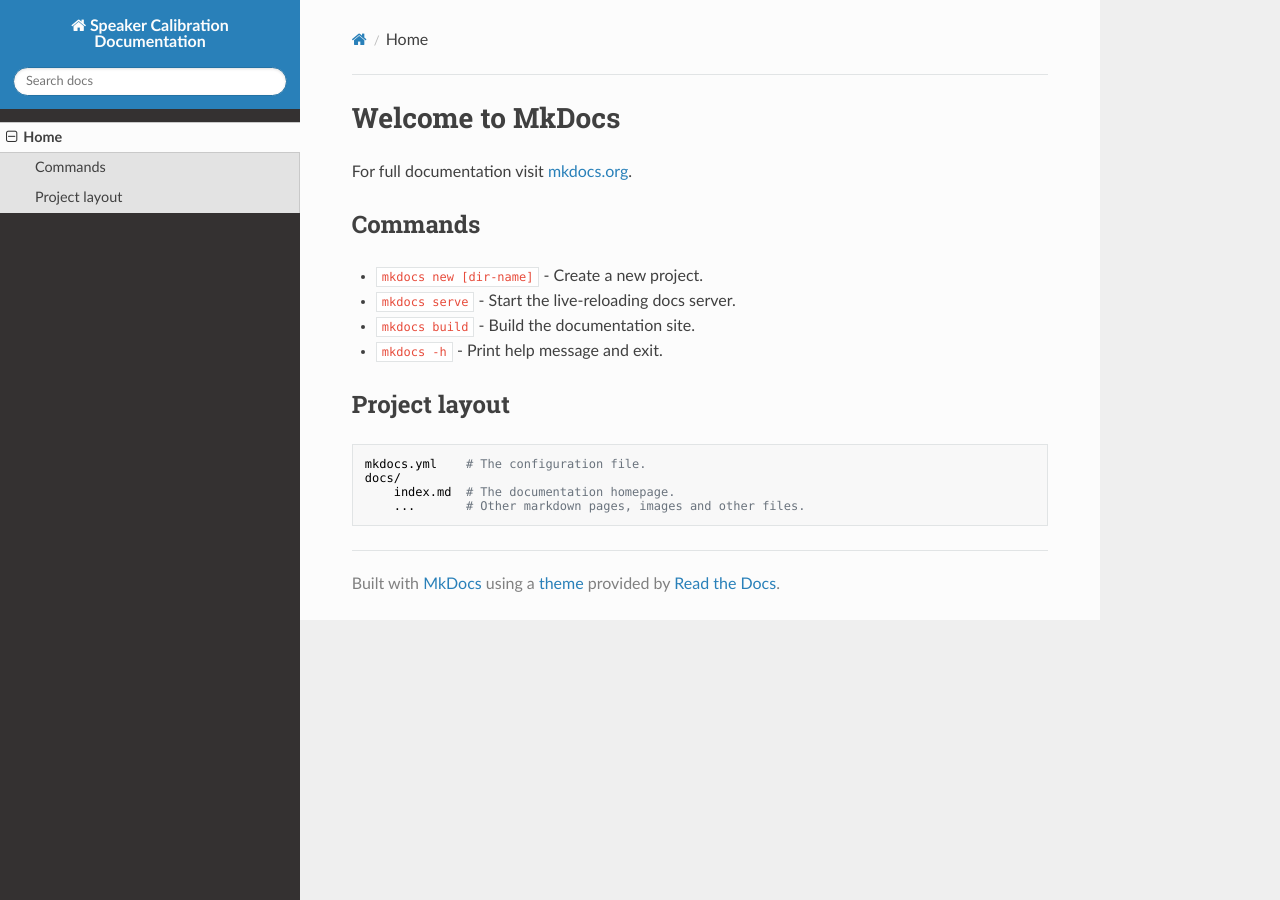
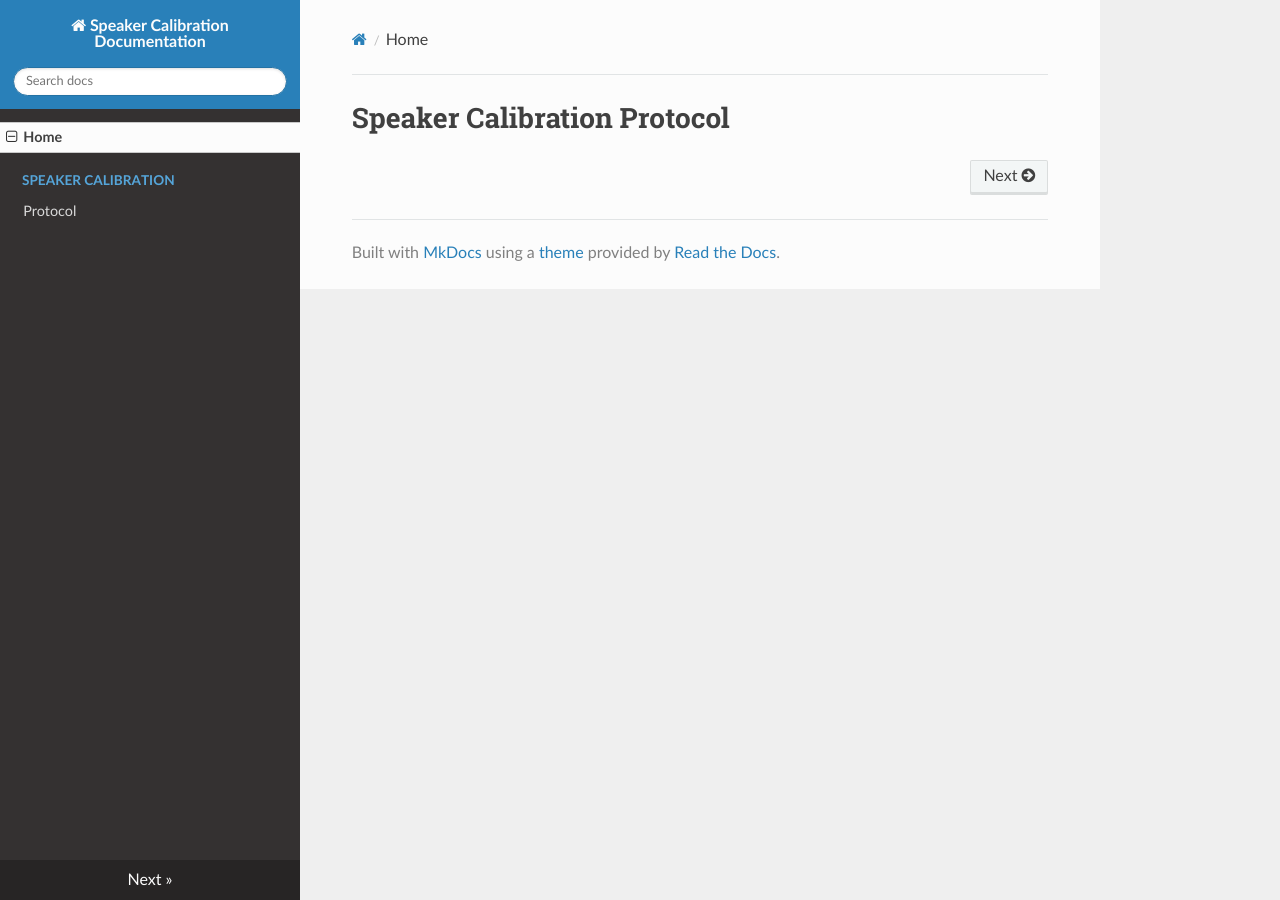
Before and after one commit to fchampalimaud/cdc-speaker-calibration, an MkDocs documentation site: the page built from docs/index.md, in a window 1280 px wide. Built offline with MkDocs 1.6.1, drawn with Linux system fonts in a browser that asks for light colours; nearby versions of some CDN libraries.

Commit message:
Start structuring docs

```diff
--- a/docs/index.md
+++ b/docs/index.md
@@ -1,17 +1 @@
-# Welcome to MkDocs
-
-For full documentation visit [mkdocs.org](https://www.mkdocs.org).
-
-## Commands
-
-* `mkdocs new [dir-name]` - Create a new project.
-* `mkdocs serve` - Start the live-reloading docs server.
-* `mkdocs build` - Build the documentation site.
-* `mkdocs -h` - Print help message and exit.
-
-## Project layout
-
-    mkdocs.yml    # The configuration file.
-    docs/
-        index.md  # The documentation homepage.
-        ...       # Other markdown pages, images and other files.
+# Speaker Calibration Protocol
--- a/mkdocs.yml
+++ b/mkdocs.yml
@@ -1,5 +1,9 @@
 site_name: Speaker Calibration Documentation
 nav:
   - Home: index.md
+  - Speaker Calibration:
+    - Protocol: speaker_calibration.md
+  # - Latency Measurements:
+  #   - Protocol: latency.md
 theme:
   name: readthedocs
```
Also changed, not shown: docs/latency.md (added), docs/speaker_calibration.md (added).
